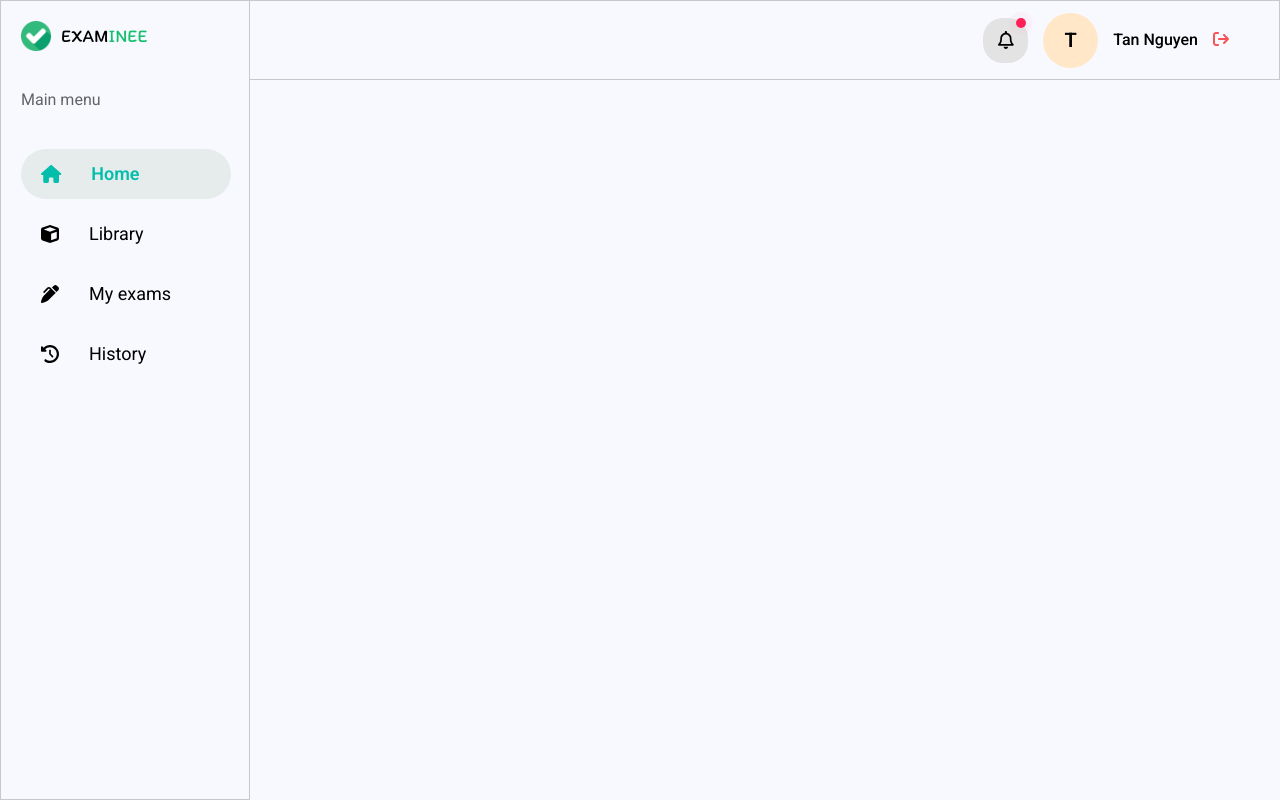
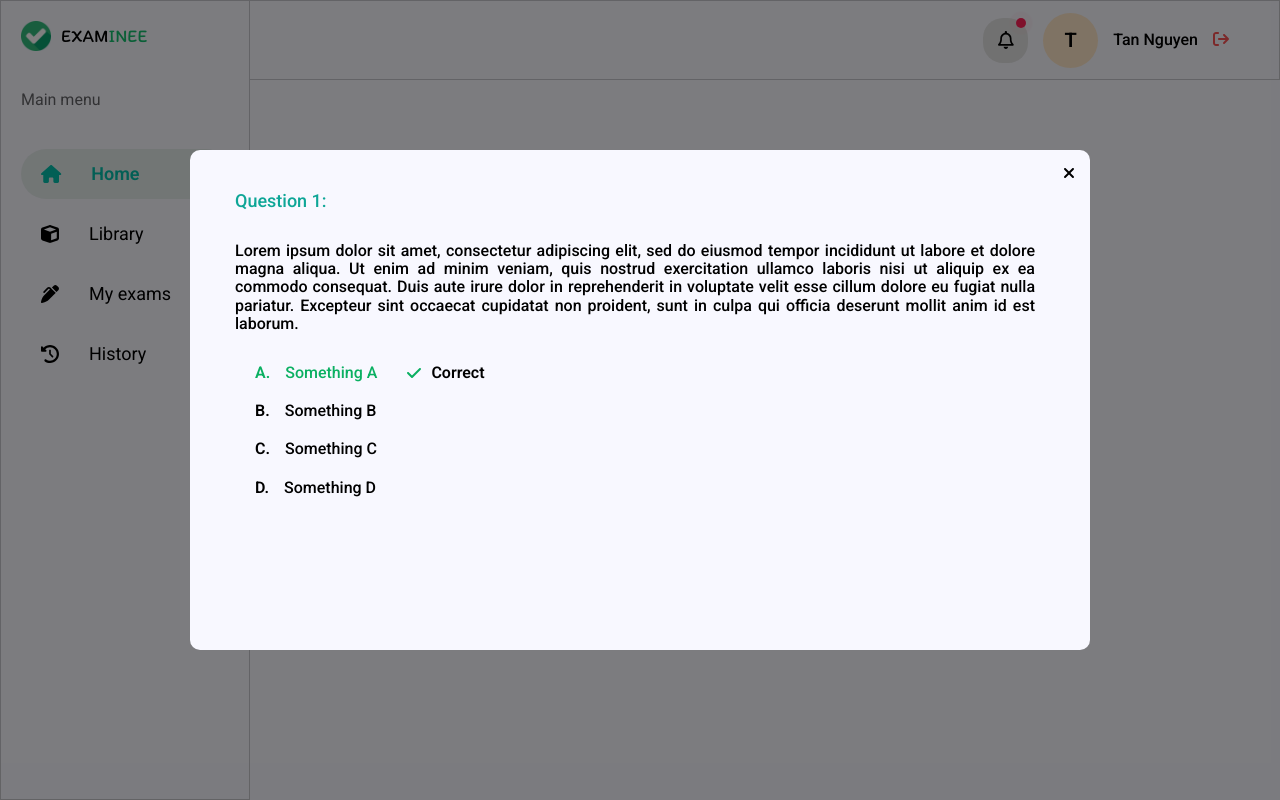
Before and after one commit to coldwind444/examinee-reactjs, a React (Vite) app: page /app in a window 1280 px wide. Built offline with nearby package versions, Linux system fonts and the light colour scheme.

Commit message:
complete answer review popup

```diff
--- a/src/components/layouts/AppLayout/AppLayout.tsx
+++ b/src/components/layouts/AppLayout/AppLayout.tsx
@@ -1,13 +1,24 @@
 import clsx from "clsx"
 import logo from '../../../assets/checked.png'
 import { FontAwesomeIcon } from "@fortawesome/react-fontawesome"
-import { faCube, faHistory, faHome, faPenClip, faSignOut } from "@fortawesome/free-solid-svg-icons"
-import { useState } from "react"
+import { faCheck, faClose, faCube, faHistory, faHome, faPenClip, faSignOut } from "@fortawesome/free-solid-svg-icons"
+import { useState, useRef } from "react"
 import { faBell } from "@fortawesome/free-regular-svg-icons"
 import { Outlet } from "react-router-dom"
 
 export const AppLayout = () => {
+    const popupRef = useRef<HTMLDivElement>(null)
+
     const [tab, setTab] = useState(1)
+    const [popup, setPopup] = useState(true)
+
+    const q = {
+        order: 1,
+        content: 'Lorem ipsum dolor sit amet, consectetur adipiscing elit, sed do eiusmod tempor incididunt ut labore et dolore magna aliqua. Ut enim ad minim veniam, quis nostrud exercitation ullamco laboris nisi ut aliquip ex ea commodo consequat. Duis aute irure dolor in reprehenderit in voluptate velit esse cillum dolore eu fugiat nulla pariatur. Excepteur sint occaecat cupidatat non proident, sunt in culpa qui officia deserunt mollit anim id est laborum.',
+        choices: ['Something A', 'Something B', 'Something C', 'Something D'],
+        key: 'A',
+        answer: 'A'
+    }
 
     return (
         <div className={clsx('flex flex-row h-screen w-screen bg-(--white-bg)')}>
@@ -90,6 +101,65 @@ export const AppLayout = () => {
                     <Outlet/>
                 </div>
             </div>
+            <div className={
+                clsx("flex items-center justify-center absolute h-screen w-screen", { 'hidden': !popup , 'visible': popup})}>
+                <div className="h-full w-full bg-[rgba(0,0,0,0.5)]" onClick={() => setPopup(false)}></div>
+                <div id="popup" ref={popupRef} className={clsx('flex flex-col absolute  h-[500px] w-[900px] bg-(--white-bg) rounded-[10px] p-[15px]')}>
+                    <FontAwesomeIcon className="ml-auto cursor-pointer" icon={faClose} onClick={() => setPopup(false)}/>
+                    <label className="ml-[30px] mt-[10px] text-[18px] font-medium text-(--dark-mint)">{`Question ${q.order}:`}</label>
+                    <div className="ml-[30px] mt-[30px] flex flex-col gap-[20px] overflow-y-scroll custom-scrollbar">
+                        <p className="text-justify text-wrap w-[800px] font-medium">
+                            {q.content}
+                        </p>
+                        <div className="flex flex-col gap-[20px] mt-[10px] ml-[20px]">
+                            {q.choices.map((val, idx) => {
+                                const letter = String.fromCharCode(idx+65)
+                                const isCorrectAnswer = letter === q.key;
+                                const isUserAnswer = letter === q.answer;
+                                const isCorrect = q.key === q.answer;
+
+                                return (
+                                    <div key={idx} className="flex flex-row gap-[15px] items-start">
+                                        <label
+                                            className={clsx("font-semibold", {
+                                                "text-(--dark-green)": isCorrectAnswer,
+                                                "text-(--md-red)": !isCorrect && isUserAnswer,
+                                            })}
+                                        >
+                                            {`${letter}.`}
+                                        </label>
+
+                                        <label
+                                            className={clsx("font-medium", {
+                                                "text-(--dark-green)": isCorrectAnswer,
+                                                "text-(--md-red)": !isCorrect && isUserAnswer,
+                                            })}
+                                        >
+                                            {val}
+                                        </label>
+
+                                        {isUserAnswer && (
+                                            <div className="flex flex-row ml-[15px] gap-[10px] items-center">
+                                                <FontAwesomeIcon
+                                                    className={clsx({
+                                                        "text-(--dark-green)": isCorrect,
+                                                        "text-(--md-red)": !isCorrect,
+                                                    })}
+                                                    icon={isCorrect ? faCheck : faClose}
+                                                />
+                                                <label className="font-semibold">
+                                                    {isCorrect ? "Correct" : "Incorrect"}
+                                                </label>
+                                            </div>
+                                        )}
+                                    </div>
+                                );
+                            })}
+                        </div>
+
+                    </div>
+                </div>
+            </div>
         </div>
     )
 }
--- a/src/pages/ResultPage/ResultPage.tsx
+++ b/src/pages/ResultPage/ResultPage.tsx
@@ -32,7 +32,7 @@ export const ResultPage = () => {
     ]
 
     return (
-        <div className={clsx('flex flex-col gap-[20px] pl-[40px]')}>
+        <div className={clsx('flex flex-col gap-[20px] pl-[40px] relative')}>
             <div className={clsx('flex flex-row mt-[20px] items-center gap-[10px]')}>
                 <FontAwesomeIcon icon={faAngleLeft} />
                 <label className={clsx('text-[22px] font-semibold')}>Đề thi Toán THPTQG</label>
```
